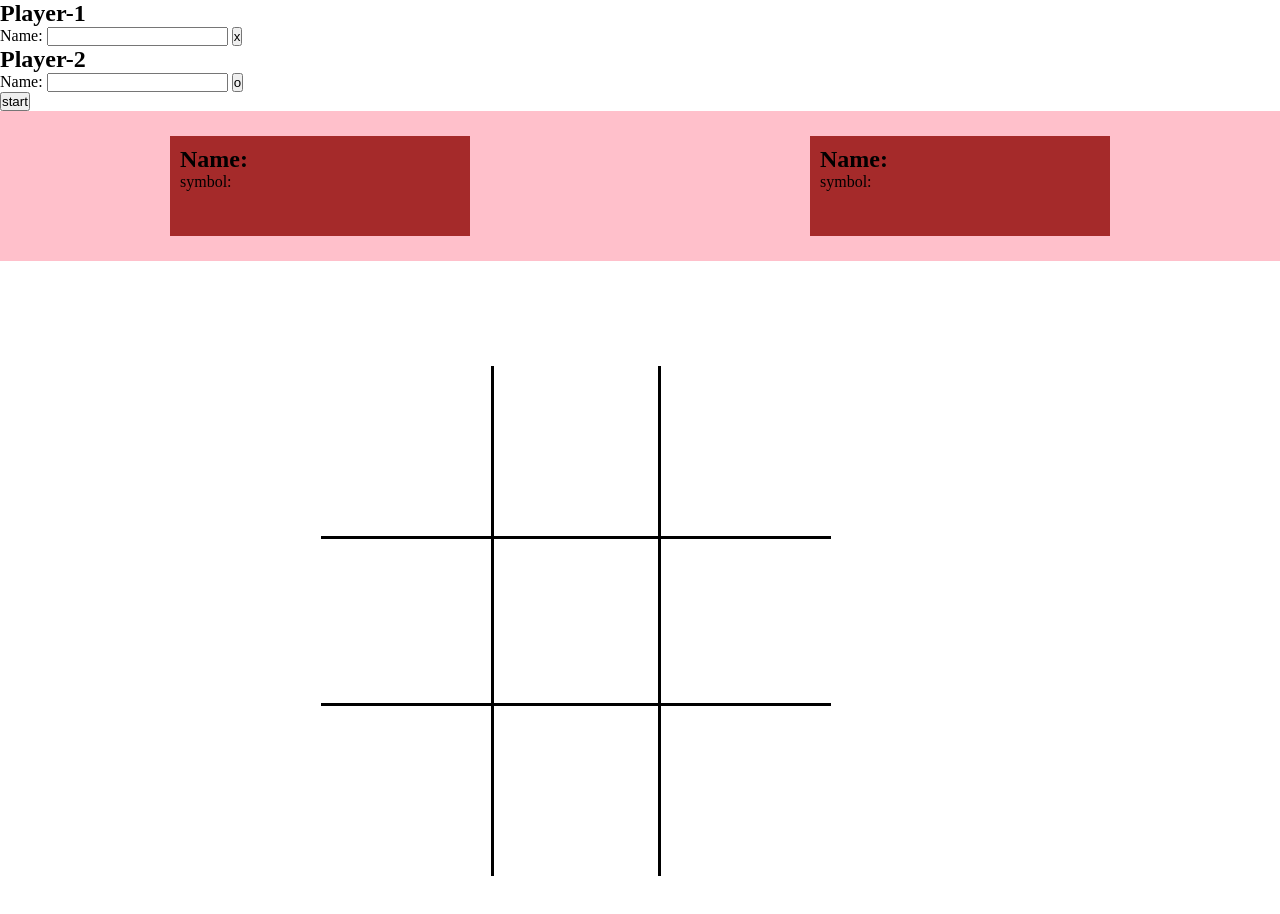
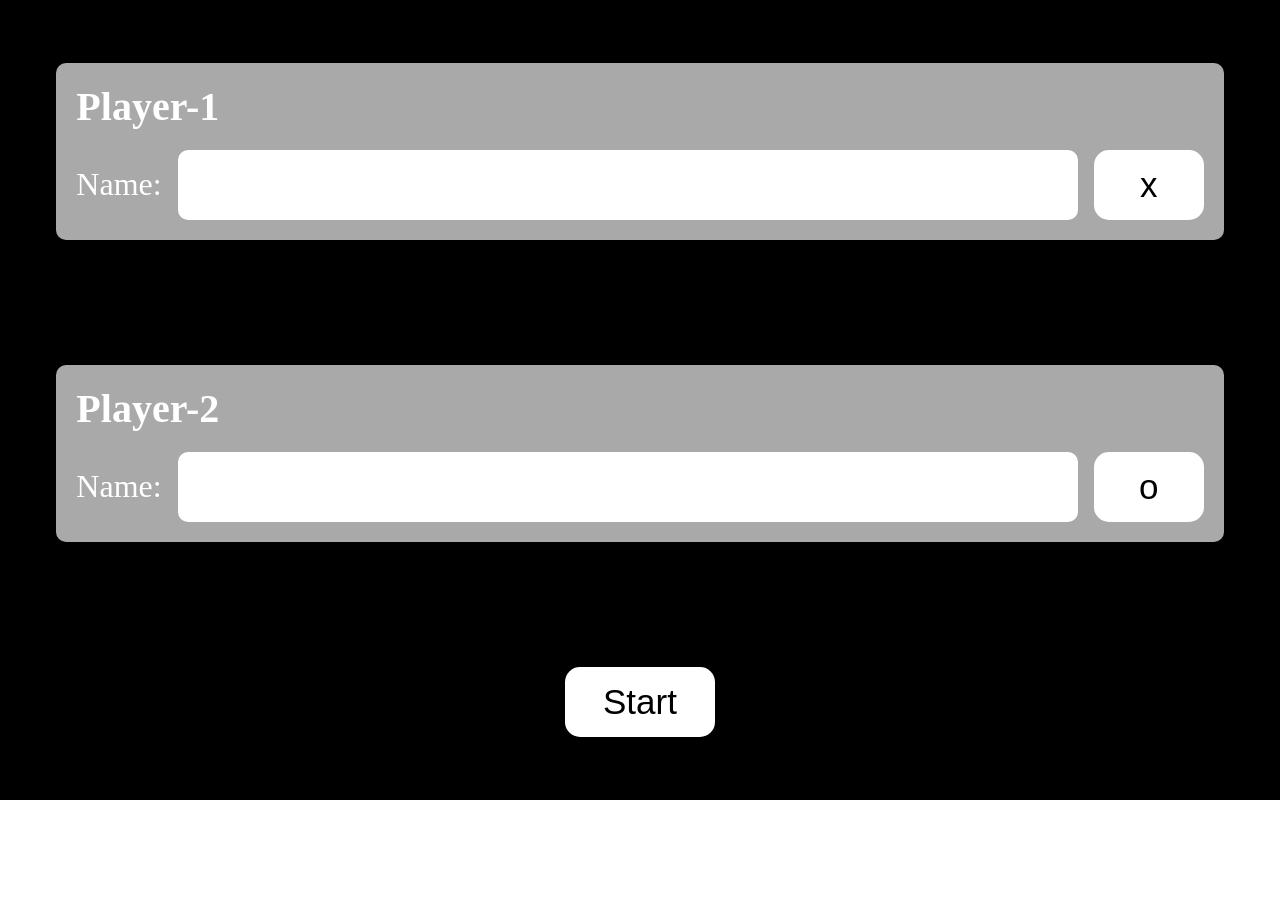
Before and after one commit to Md-Mosabbir/Tic-Tac-Toe, a plain HTML site: page index.html in a window 1280 px wide. After the commit the page ends 870 px from the top, so only its background shows below. Drawn offline with Linux system fonts and the light colour scheme.

Commit message:
HTML and CSS done

```diff
--- a/index.html
+++ b/index.html
@@ -31,7 +31,7 @@
 
           </div>
         </div>
-        <button id="start">start</button>
+        <button id="start">Start</button>
       </div>
     </div>
 
--- a/static/style/style.css
+++ b/static/style/style.css
@@ -157,3 +157,70 @@
 }
 
 /*-------------------*/
+
+.input-form-container{
+    position: absolute;
+    background-color: black;
+    width: 100%;
+    height: 100%;
+    display: flex;
+    color: #fff;
+    justify-content: center;
+    align-items: center;
+    z-index: 5;
+}
+.name-form{
+
+
+    height: 800px;
+    display: flex;
+    flex-direction: column;
+    justify-content: space-around;
+    align-items: center;
+}
+.name-form button {
+    background-color: #fff;
+    border: none;
+    width: 110px;
+    height: 70px;
+    font-size: 35px;
+    border-radius: 15px;
+    transition: all 0.3s;
+}
+#start{
+    width: 150px;
+    height: 70px;
+
+}
+.player-form{
+    border-radius: 10px;
+    width: 100%;
+    background-color: darkgray;
+    padding: 20px;
+}
+
+
+.player-form h2 {
+    margin-bottom: 20px;
+    font-size: 40px;
+}
+.player-form label{
+    font-size: 32px;
+}
+
+.player-form input[type=text]{
+    font-size: 25px;
+    width: 900px;
+    height: 70px;
+    outline: none;
+    border-radius: 10px;
+    border: none;
+    padding: 10px;
+
+
+}
+.name-button{
+    display: flex;
+    align-items: center;
+    gap: 1rem;
+}
```
